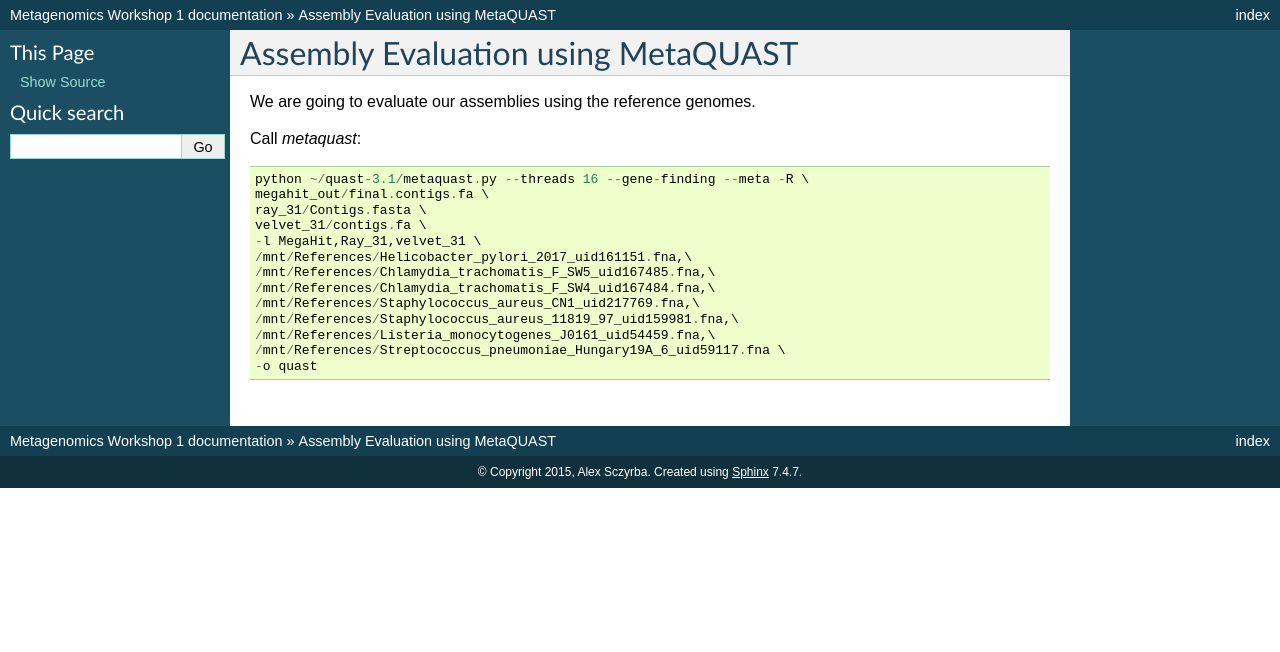
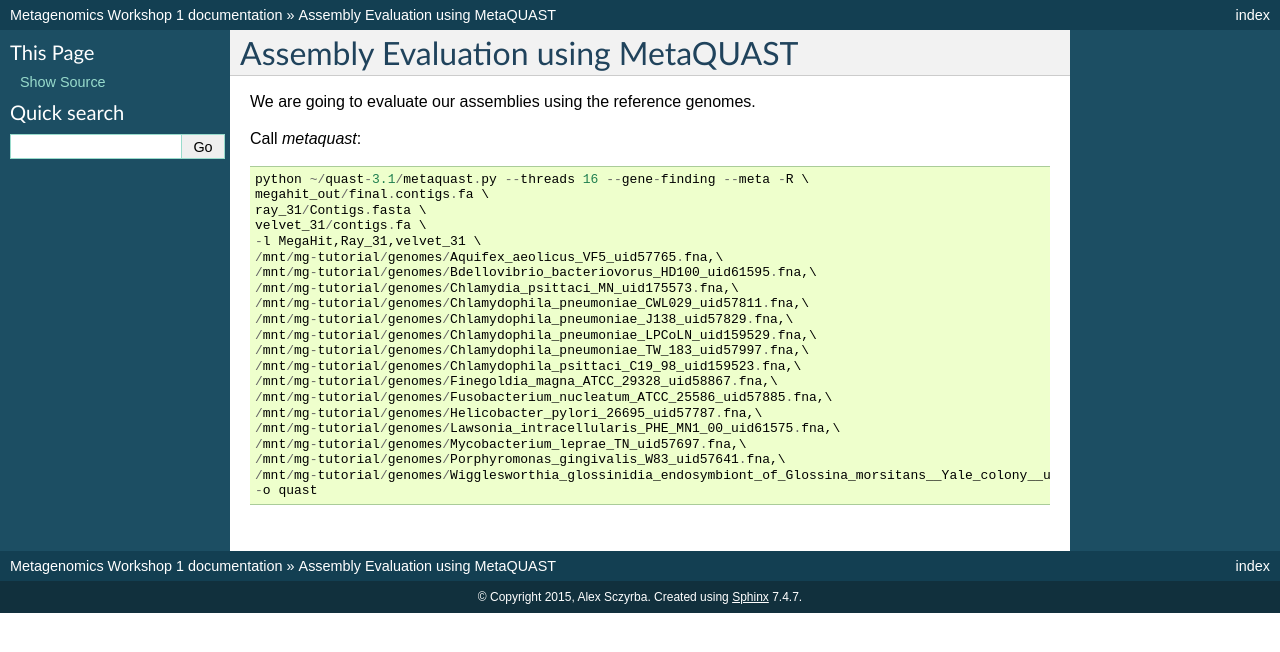
Before and after one commit to metagenomics/metagenomics-workshop, a Sphinx documentation site: the page built from docs/evaluation/index.rst, in a window 1280 px wide. Shown: the top 652 px of the page. Built offline with Sphinx 7.4.7, drawn with Linux system fonts in a browser that asks for light colours.

Commit message:
Update index.rst

```diff
--- a/docs/evaluation/index.rst
+++ b/docs/evaluation/index.rst
@@ -10,11 +10,19 @@ Call `metaquast`::
   ray_31/Contigs.fasta \
   velvet_31/contigs.fa \
   -l MegaHit,Ray_31,velvet_31 \
-  /mnt/References/Helicobacter_pylori_2017_uid161151.fna,\
-  /mnt/References/Chlamydia_trachomatis_F_SW5_uid167485.fna,\
-  /mnt/References/Chlamydia_trachomatis_F_SW4_uid167484.fna,\
-  /mnt/References/Staphylococcus_aureus_CN1_uid217769.fna,\
-  /mnt/References/Staphylococcus_aureus_11819_97_uid159981.fna,\
-  /mnt/References/Listeria_monocytogenes_J0161_uid54459.fna,\
-  /mnt/References/Streptococcus_pneumoniae_Hungary19A_6_uid59117.fna \
+  /mnt/mg-tutorial/genomes/Aquifex_aeolicus_VF5_uid57765.fna,\
+  /mnt/mg-tutorial/genomes/Bdellovibrio_bacteriovorus_HD100_uid61595.fna,\
+  /mnt/mg-tutorial/genomes/Chlamydia_psittaci_MN_uid175573.fna,\
+  /mnt/mg-tutorial/genomes/Chlamydophila_pneumoniae_CWL029_uid57811.fna,\
+  /mnt/mg-tutorial/genomes/Chlamydophila_pneumoniae_J138_uid57829.fna,\
+  /mnt/mg-tutorial/genomes/Chlamydophila_pneumoniae_LPCoLN_uid159529.fna,\
+  /mnt/mg-tutorial/genomes/Chlamydophila_pneumoniae_TW_183_uid57997.fna,\
+  /mnt/mg-tutorial/genomes/Chlamydophila_psittaci_C19_98_uid159523.fna,\
+  /mnt/mg-tutorial/genomes/Finegoldia_magna_ATCC_29328_uid58867.fna,\
+  /mnt/mg-tutorial/genomes/Fusobacterium_nucleatum_ATCC_25586_uid57885.fna,\
+  /mnt/mg-tutorial/genomes/Helicobacter_pylori_26695_uid57787.fna,\
+  /mnt/mg-tutorial/genomes/Lawsonia_intracellularis_PHE_MN1_00_uid61575.fna,\
+  /mnt/mg-tutorial/genomes/Mycobacterium_leprae_TN_uid57697.fna,\
+  /mnt/mg-tutorial/genomes/Porphyromonas_gingivalis_W83_uid57641.fna,\
+  /mnt/mg-tutorial/genomes/Wigglesworthia_glossinidia_endosymbiont_of_Glossina_morsitans__Yale_colony__uid88075.fna \
   -o quast
```
